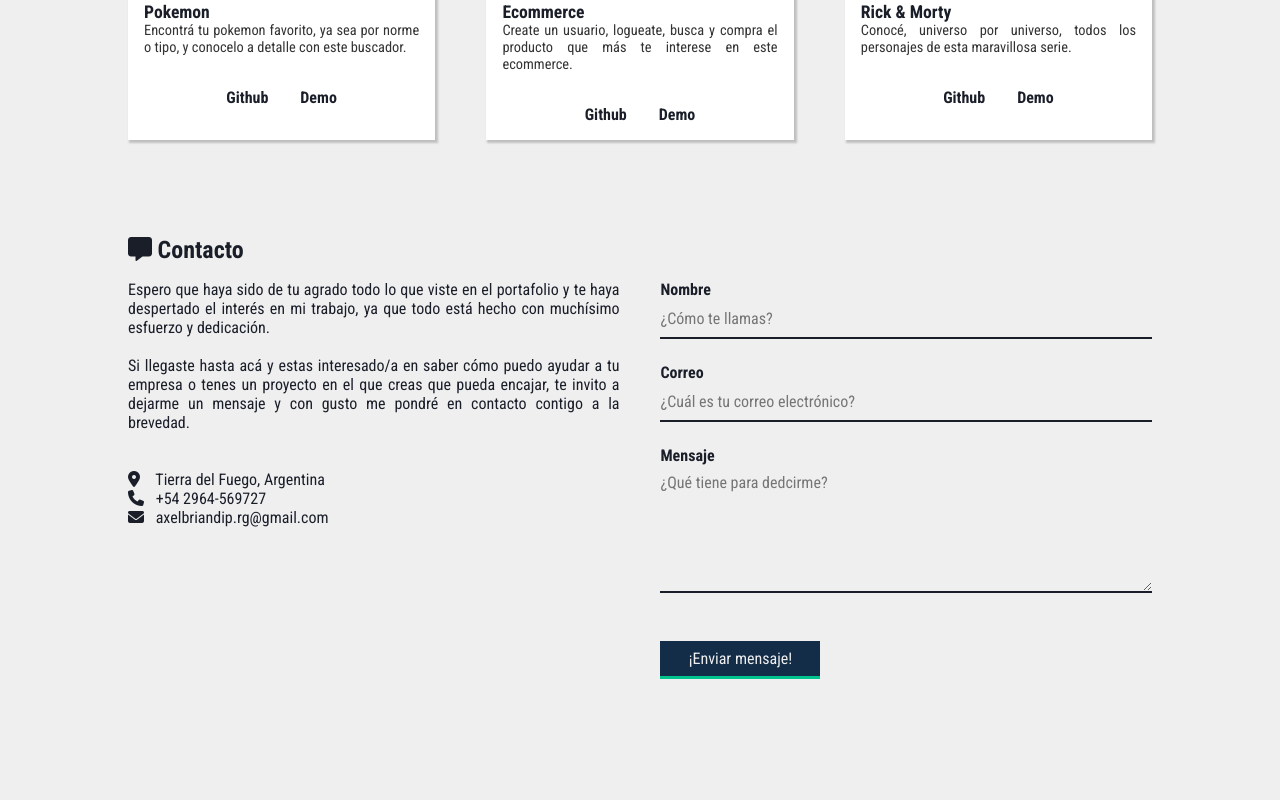
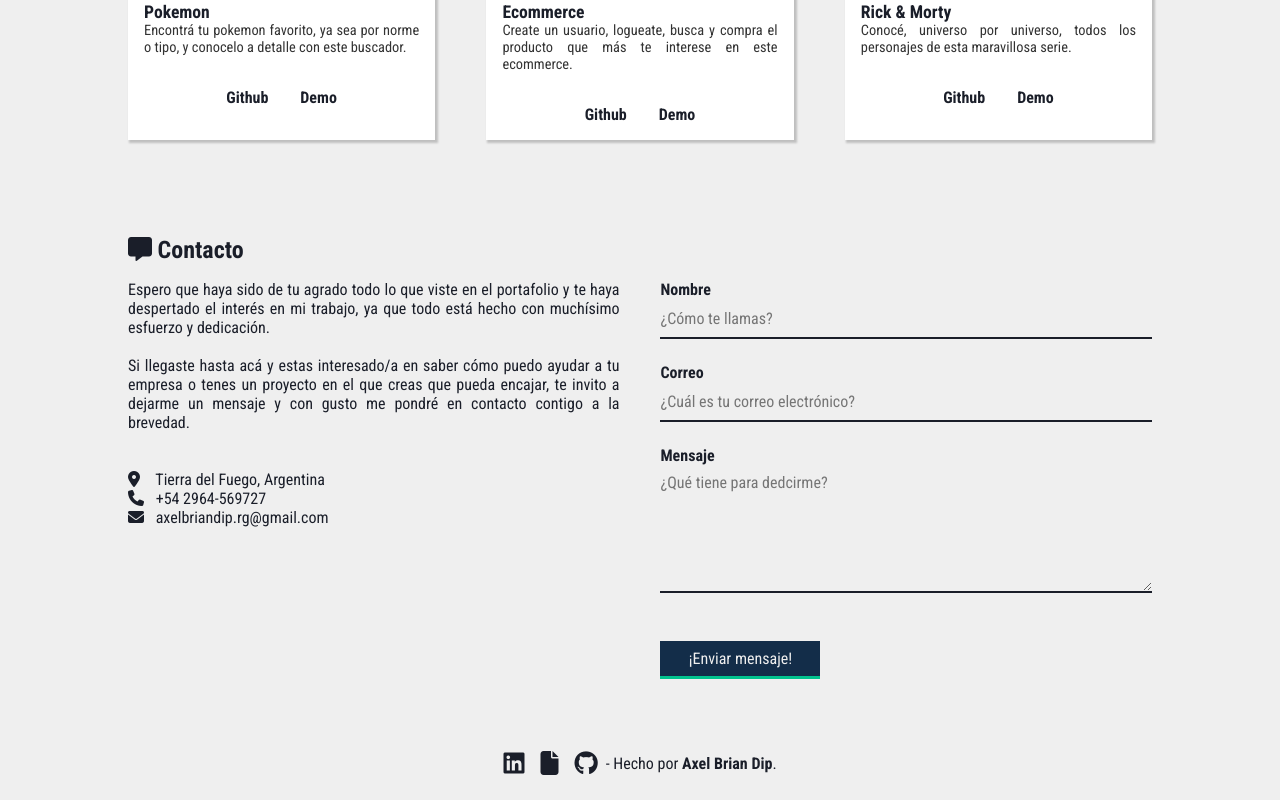
Before and after one commit to axelbriandip/my-portfolio-2023, a React (Vite) app: page / in a window 1280 px wide. Shown: the part 1829-2629 px from the top of the page. Before the commit the page ends 2556 px from the top, so only its background shows below. Built offline with nearby package versions, Linux system fonts and the light colour scheme.

Commit message:
footer done

```diff
--- a/src/components/Abilities.jsx
+++ b/src/components/Abilities.jsx
@@ -3,7 +3,7 @@ import CardAbitily from "./CardAbilities";
 
 const Abilities = () => {
     return (
-        <section className="container-abilities row">
+        <section className="container-abilities row" id="abilities">
             <div className="text-abilities col-12">
                 <h2><i class="fa-brands fa-stack-overflow"></i> | Mis Habilidades</h2>
                 <p>A continuación, te muestro parte de mis habilidades y herramientas que domino..</p>
--- a/src/components/About_me.jsx
+++ b/src/components/About_me.jsx
@@ -5,7 +5,7 @@ import photo_aboutme from '../img/undraw_programmer4.svg';
 
 const About_me = () => {
     return (
-        <section className="container-aboutme row">
+        <section className="container-aboutme row" id="aboutme">
             <h2 className="col-12"><i class="fa-solid fa-person"></i> | Sobre mi</h2>
             <div className="content-aboutme col-12 row">
                 <div className="text-aboutme col-12 col-md-6 col-lg-7">
--- a/src/components/Contact.jsx
+++ b/src/components/Contact.jsx
@@ -3,7 +3,7 @@ import FormContact from "./Form-contact";
 
 const Contact = () => {
     return (
-        <section className="container-contact row" id='goto-contact'>
+        <section className="container-contact row" id='contact'>
             <h2 className="hover-line col-12"><i class="fa-solid fa-message"></i> Contacto</h2>
             <div className="content-contact col-12">
                 <div className="info-contact">
--- a/src/components/Footer.jsx
+++ b/src/components/Footer.jsx
@@ -1,10 +1,23 @@
 import React from "react";
+
+import cv from '../cv-abd.pdf';
 
 const Footer = () => {
     return (
-        <section className="container-footer">
-            {/* code */}
-        </section>
+        <footer className="container-footer">
+            <div className="items-contact">
+                <a href="https://www.linkedin.com/in/axelbriandip/" target="_blank" rel="noreferrer">
+                    <i className="fa-brands fa-linkedin"></i>
+                </a>
+                <a href={cv} download='CV - Axel Brian Dip'>
+                    <i className="fa-solid fa-file"></i>
+                </a>
+                <a href="https://github.com/axelbriandip" target="_blank" rel="noreferrer">
+                    <i className="fa-brands fa-github"></i>
+                </a>
+            </div>
+            <p> - Hecho por <a href="https://www.linkedin.com/in/axelbriandip/" target="_blank" rel="noreferrer">Axel Brian Dip</a>.</p>
+        </footer>
     );
 };
 
--- a/src/components/Home.jsx
+++ b/src/components/Home.jsx
@@ -5,7 +5,7 @@ import programmer_home from '../img/undraw_programmer1.svg';
 
 const Home = () => {
     return (
-        <section className="container-home">
+        <section className="container-home" id="home">
             <div className="img-home">
                 <img src={programmer_home} alt="programmer home"/>
             </div>
--- a/src/components/Projects.jsx
+++ b/src/components/Projects.jsx
@@ -9,7 +9,7 @@ import rym from '../img/rym.png';
 
 const Project = () => {
     return (
-        <section className="container-projects">
+        <section className="container-projects" id="projects">
             <div className="text-projects col-12">
                 <h2><i class="fa-solid fa-boxes-stacked"></i> | Mis proyectos</h2>
                 <p>Estos son algunos de mis trabajos..</p>
--- /dev/null
+++ b/src/css/footer.css
@@ -0,0 +1,35 @@
+footer {
+    padding: 1.5rem 2rem;
+    text-align: center;
+    display: flex;
+    justify-content: center;
+    align-items: center;
+    gap: .5rem;
+}
+footer p {
+    font-size: 1rem;
+}
+footer p a {
+    font-weight: 700;
+    text-decoration: none;
+    transition: .2s all;
+}
+footer p a:hover {
+    text-decoration: var(--green) wavy underline;
+    color: var(--blue);
+}
+footer .items-contact {
+    display: flex;
+    justify-content: center;
+    gap: 1rem;
+}
+footer .items-contact i {
+    color: var(--black);
+    font-size: 1.5rem;
+    cursor: pointer;
+    transition: .2s all;
+}
+footer .items-contact i:hover {
+    color: var(--green);
+    scale: 1.3;
+}
--- a/src/css/main.css
+++ b/src/css/main.css
@@ -7,6 +7,7 @@
 @import 'abilities.css';
 @import 'projects.css';
 @import 'contact.css';
+@import 'footer.css';
 
 :root {
     --black: #1a1e29;
```
Also changed, not shown: 1 other file (tests, documents, lock files or other folders).
